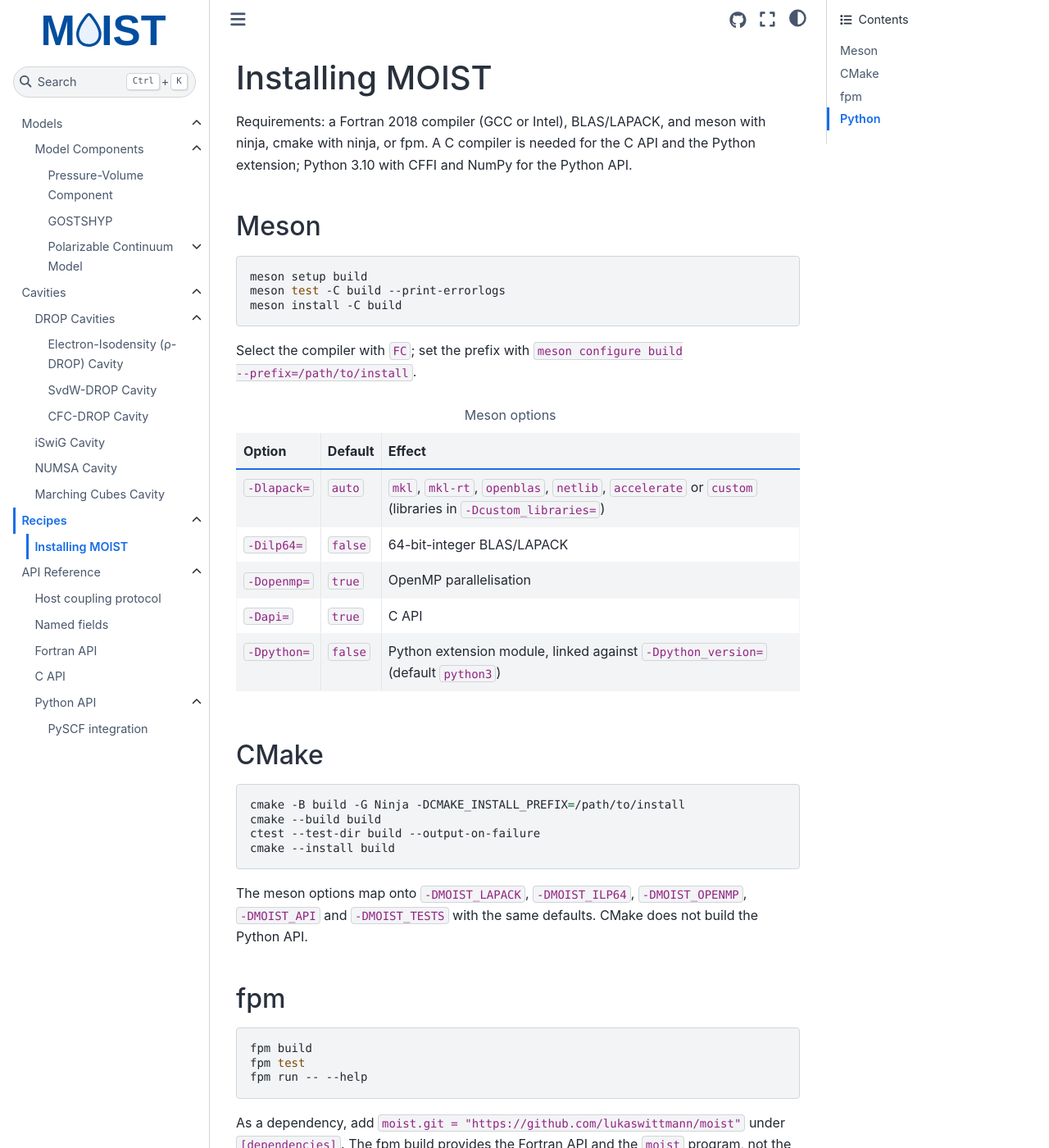
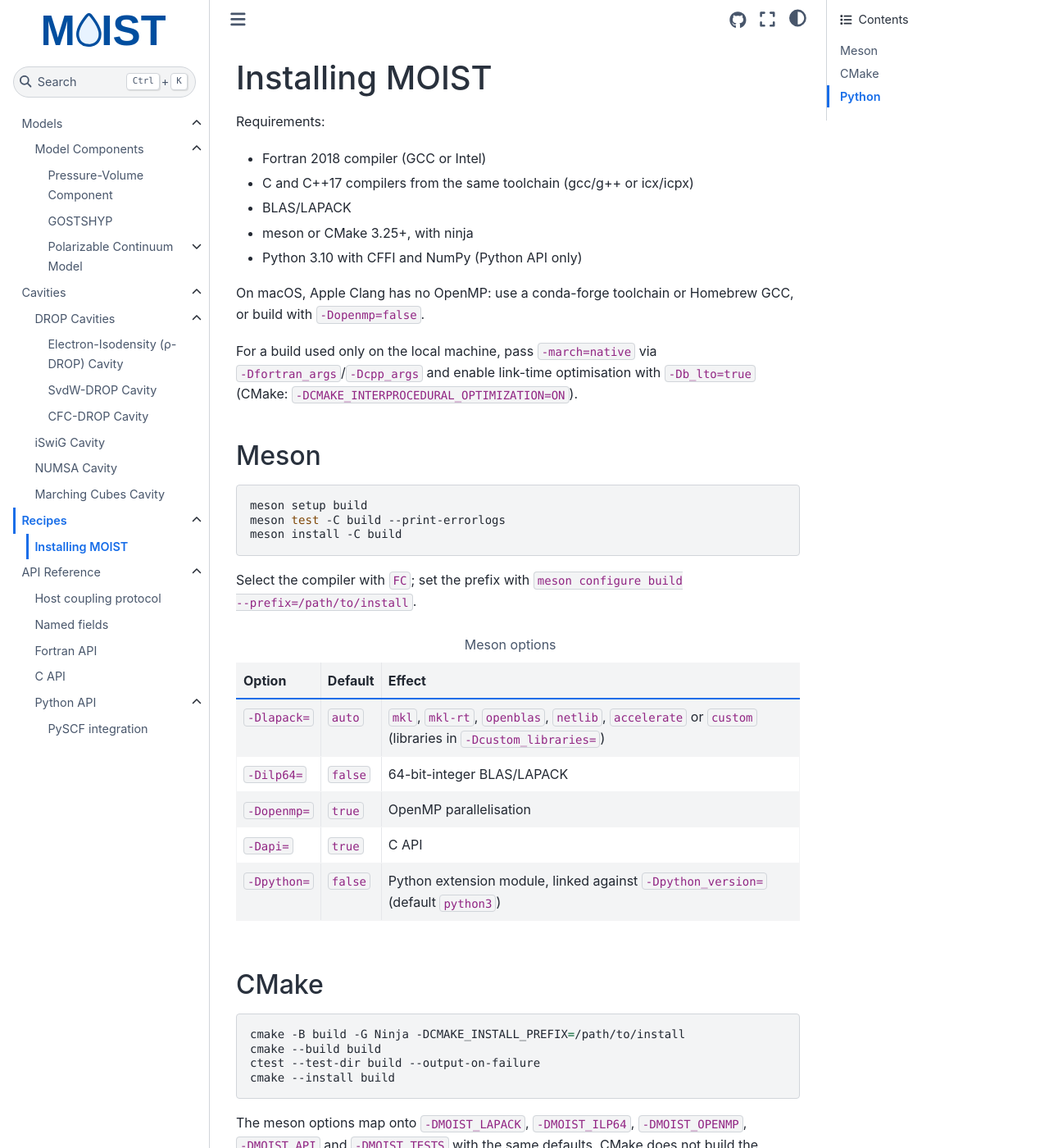
Before and after one commit to lukaswittmann/moist, a Sphinx documentation site: the page built from docs/recipe/installation.rst, in a window 1280 px wide and 1400 px high. Shown: the whole window at 82% size. Built offline with Sphinx 7.4.7 and the Sphinx Book theme 1.1.4, drawn with Linux system fonts in a browser that asks for light colours; pages that are not in the unit, such as notebooks, are missing from menus; some of the changed text lies outside the part shown.

Commit message:
Updated docs

```diff
--- a/docs/recipe/installation.rst
+++ b/docs/recipe/installation.rst
@@ -3,9 +3,20 @@
 Installing MOIST
 ================
 
-Requirements: a Fortran 2018 compiler (GCC or Intel), BLAS/LAPACK, and meson
-with ninja, cmake with ninja, or fpm. A C compiler is needed for the C API and
-the Python extension; Python 3.10 with CFFI and NumPy for the Python API.
+Requirements:
+
+- Fortran 2018 compiler (GCC or Intel)
+- C and C++17 compilers from the same toolchain (gcc/g++ or icx/icpx)
+- BLAS/LAPACK
+- meson or CMake 3.25+, with ninja
+- Python 3.10 with CFFI and NumPy (Python API only)
+
+On macOS, Apple Clang has no OpenMP: use a conda-forge toolchain or Homebrew
+GCC, or build with ``-Dopenmp=false``.
+
+For a build used only on the local machine, pass ``-march=native`` via
+``-Dfortran_args``/``-Dcpp_args`` and enable link-time optimisation with
+``-Db_lto=true`` (CMake: ``-DCMAKE_INTERPROCEDURAL_OPTIMIZATION=ON``).
 
 Meson
 -----
@@ -57,19 +68,6 @@ The meson options map onto ``-DMOIST_LAPACK``, ``-DMOIST_ILP64``,
 ``-DMOIST_OPENMP``, ``-DMOIST_API`` and ``-DMOIST_TESTS`` with the same
 defaults. CMake does not build the Python API.
 
-fpm
----
-
-.. code-block:: sh
-
-   fpm build
-   fpm test
-   fpm run -- --help
-
-As a dependency, add ``moist.git = "https://github.com/lukaswittmann/moist"``
-under ``[dependencies]``. The fpm build provides the Fortran API and the
-``moist`` program, not the C API.
-
 Python
 ------
 
--- a/docs/reference/index.rst
+++ b/docs/reference/index.rst
@@ -6,7 +6,7 @@ API Documentation
 MOIST supports Fortran, C and Python as APIs.
 
 The request/response exchange a QM host drives is the same in all three and is explained in :doc:`coupling`, from the division of responsibility and energy derivatives to the SCF workflow and detailed protocol.
-The MOIST arrays can be accessed via fields that are described in :doc:`fields`.
+Most MOIST arrays can be accessed via fields that are described in :doc:`fields`.
 Each language page provides its own evaluation examples and API conventions.
 The PySCF integration is documented under :doc:`python`.
 
```
